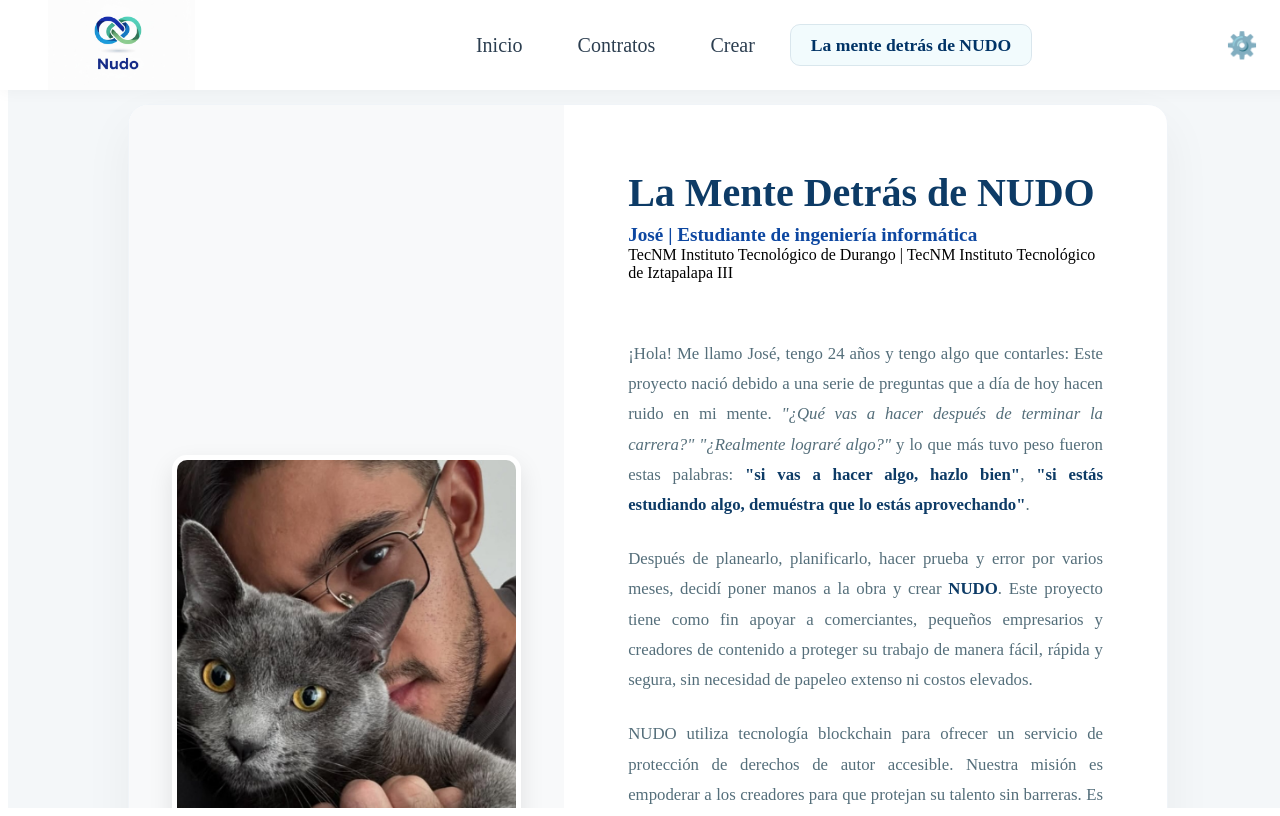
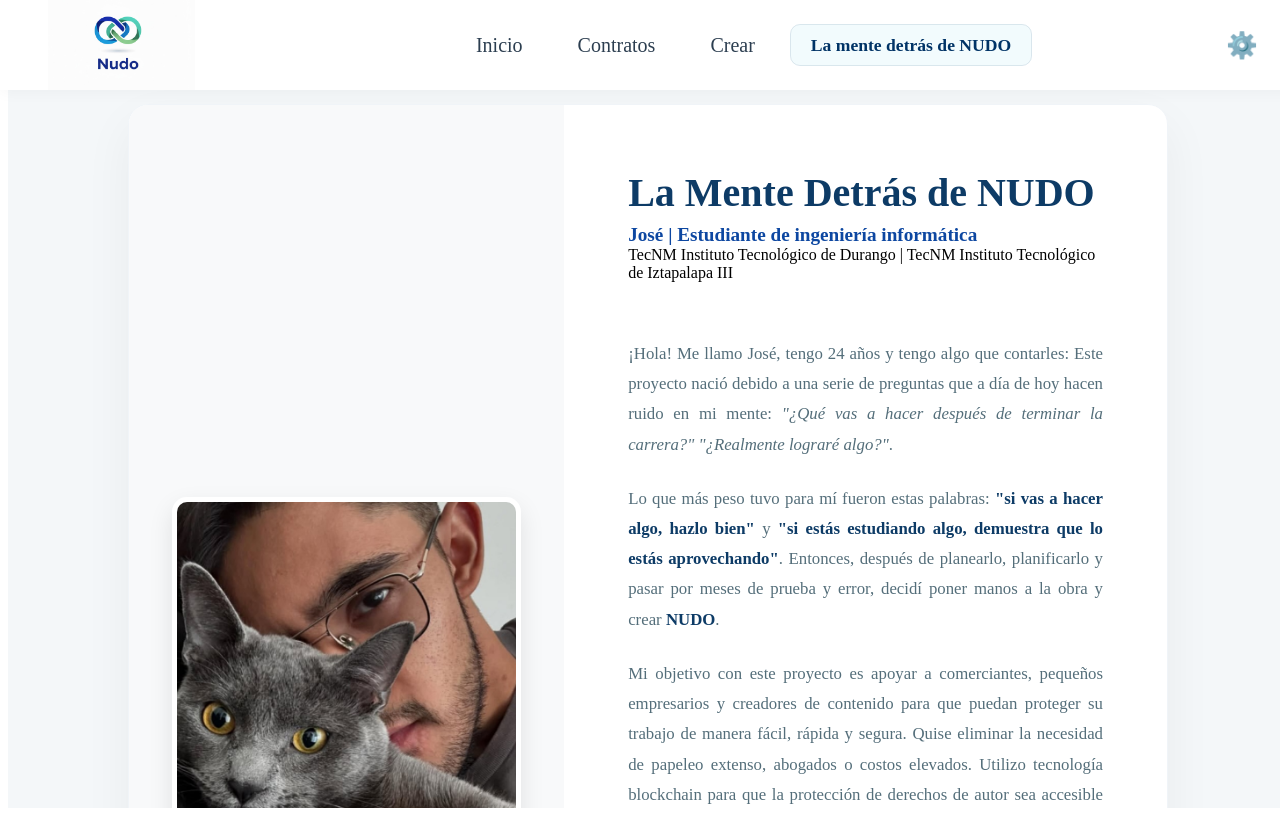
Before and after one commit to ssjoseduardo2002/nudo, an Angular app: page /mente-detras in a window 1280 px wide. Built offline with nearby package versions, Linux system fonts and the light colour scheme.

Commit message:
FIn de la mente detrás de NUDO

```diff
--- a/src/app/componentes_de_vistas/la-mente-detras-de-nudo/la-mente-detras-de-nudo.html
+++ b/src/app/componentes_de_vistas/la-mente-detras-de-nudo/la-mente-detras-de-nudo.html
@@ -22,21 +22,25 @@
       <article class="biografia-contenido">
         <p>
           ¡Hola! Me llamo José, tengo 24 años y tengo algo que contarles:
-          Este proyecto nació debido a una serie de preguntas que a día de hoy hacen ruido en mi mente. <em>"¿Qué vas a hacer después de terminar la carrera?" "¿Realmente lograré algo?"</em>
-          y lo que más tuvo peso fueron estas palabras: <strong>"si vas a hacer algo, hazlo bien"</strong>, <strong>"si estás estudiando algo, demuéstra que lo estás aprovechando"</strong>.
+          Este proyecto nació debido a una serie de preguntas que a día de hoy hacen ruido en mi mente: <em>"¿Qué vas a hacer después de terminar la carrera?" "¿Realmente lograré algo?"</em>.
         </p>
 
         <p>
-          Después de planearlo, planificarlo, hacer prueba y error por varios meses, decidí poner manos a la obra y crear <strong>NUDO</strong>.
-          Este proyecto tiene como fin apoyar a comerciantes, pequeños empresarios y creadores de contenido a proteger su trabajo de manera fácil, rápida y segura, sin necesidad de papeleo extenso ni costos elevados.
+          Lo que más peso tuvo para mí fueron estas palabras: <strong>"si vas a hacer algo, hazlo bien"</strong> y <strong>"si estás estudiando algo, demuestra que lo estás aprovechando"</strong>.
+          Entonces, después de planearlo, planificarlo y pasar por meses de prueba y error, decidí poner manos a la obra y crear <strong>NUDO</strong>.
         </p>
 
         <p>
-          NUDO utiliza tecnología blockchain para ofrecer un servicio de protección de derechos de autor accesible. Nuestra misión es empoderar a los creadores para que protejan su talento sin barreras. Es el pionero de muchos proyectos que están en puerta, todos con la misma visión: blindar el talento creativo mediante tecnología segura.
+          Mi objetivo con este proyecto es apoyar a comerciantes, pequeños empresarios y creadores de contenido para que puedan proteger su trabajo de manera fácil, rápida y segura. Quise eliminar la necesidad de papeleo extenso, abogados o costos elevados.
+          Utilizo tecnología blockchain para que la protección de derechos de autor sea accesible para todos, sin que tengan que ser expertos en leyes o tecnología.
+        </p>
+
+        <p>
+          NUDO es para mí el pionero de muchos proyectos que tengo en puerta. Mi visión es clara: <strong>blindar el talento creativo</strong> y crear herramientas eficientes mediante tecnología que sea realmente segura para ustedes.
         </p>
 
         <p class="final-mensaje">
-          Espero de corazón que NUDO pueda ayudarlos a proteger su futuro. NUDO es para ustedes, para los que están luchando por sus sueños, porque ustedes merecen seguridad, y NUDO es el puente para lograrlo.
+          Espero de corazón que NUDO les ayude a proteger su esfuerzo y su futuro. Este espacio es para los que, como yo, están luchando por sus sueños y merecen seguridad para lograrlos.
         </p>
       </article>
 
```
